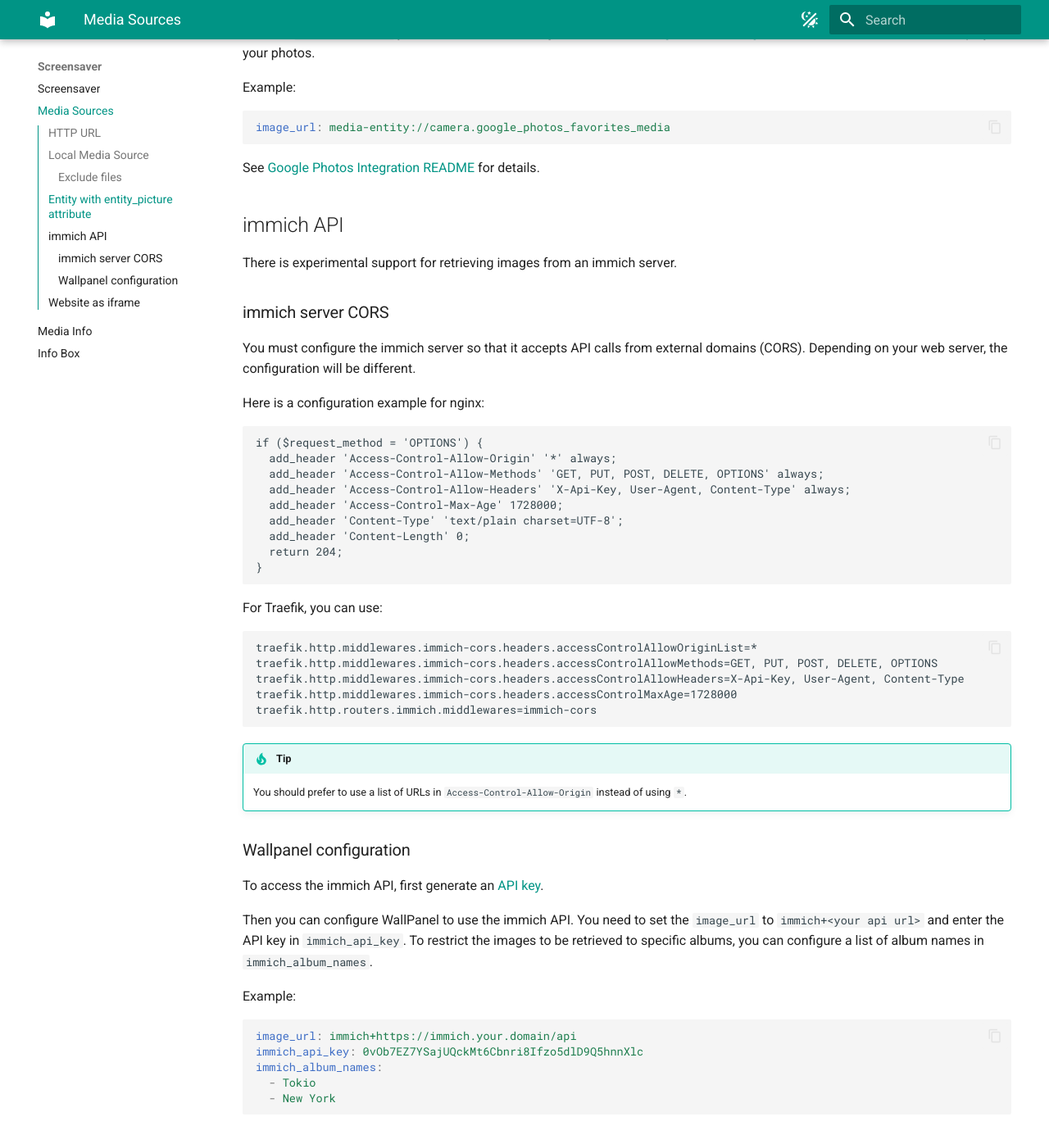
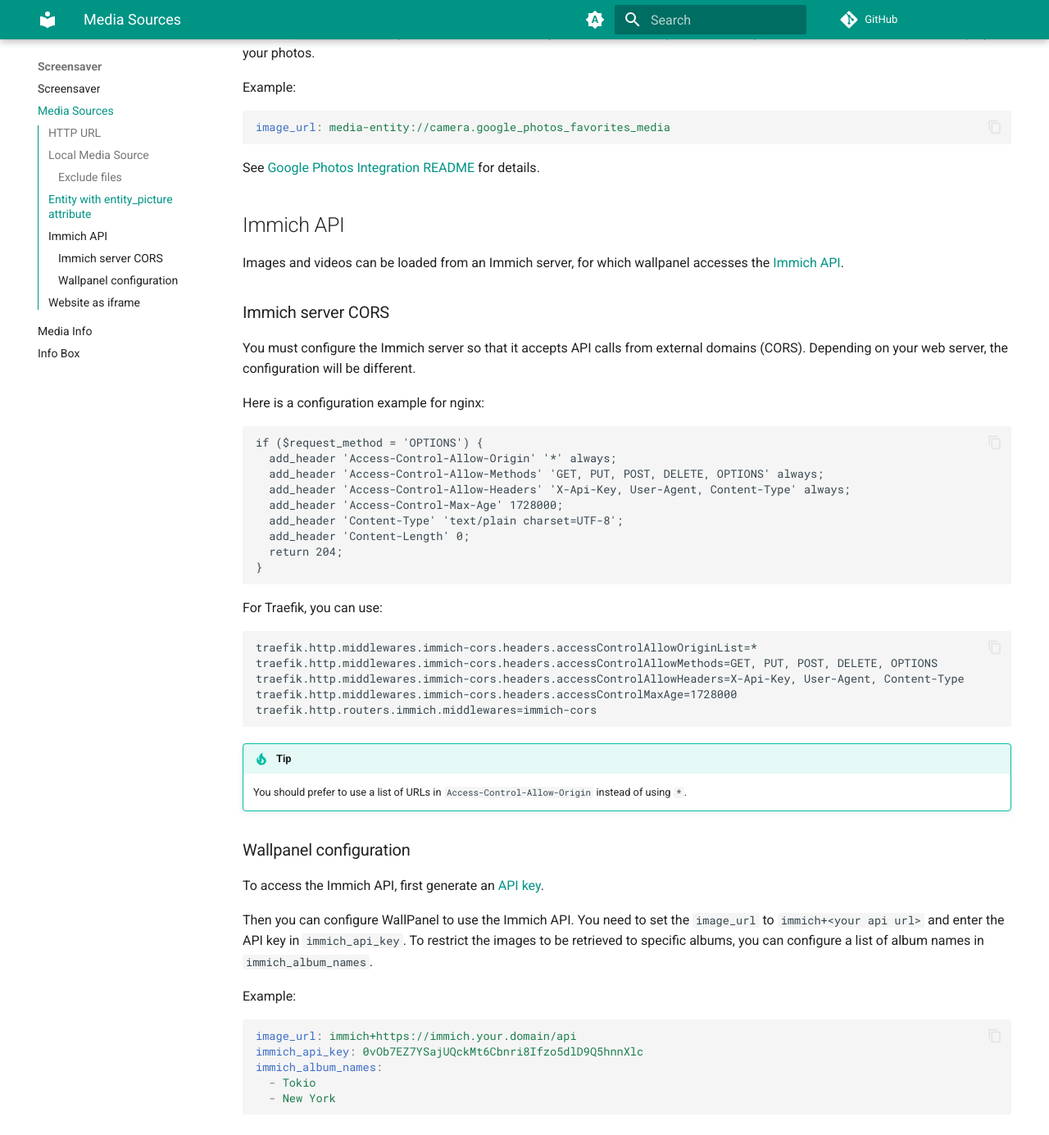
Before and after one commit to j-a-n/lovelace-wallpanel, an MkDocs documentation site: the page built from docs/media-sources.md, in a window 1280 px wide and 1400 px high, scrolled down 2101 px. Shown: the top 1385 px of the window at 82% size. Built offline with MkDocs 1.6.1 and Material for MkDocs 9.7.7, drawn with Linux system fonts in a browser that asks for light colours; comment, search, counter and statistics services are not loaded.

Commit message:
Update docs

```diff
--- a/docs/media-sources.md
+++ b/docs/media-sources.md
@@ -91,11 +91,13 @@
 
 See [Google Photos Integration README](https://github.com/Daanoz/ha-google-photos#lovelace-wall-panel) for details.
 
-## immich API
-There is experimental support for retrieving images from an immich server.
+## Immich API
+Images and videos can be loaded from an Immich server,
+for which wallpanel accesses the [Immich API](https://immich.app/docs/api/).
 
-### immich server CORS
-You must configure the immich server so that it accepts API calls from external domains (CORS).
+
+### Immich server CORS
+You must configure the Immich server so that it accepts API calls from external domains (CORS).
 Depending on your web server, the configuration will be different.
 
 Here is a configuration example for nginx:
@@ -125,9 +127,9 @@
     You should prefer to use a list of URLs in `Access-Control-Allow-Origin` instead of using `*`.
 
 ### Wallpanel configuration
-To access the immich API, first generate an [API key](https://immich.app/docs/features/command-line-interface/#obtain-the-api-key).
+To access the Immich API, first generate an [API key](https://immich.app/docs/features/command-line-interface/#obtain-the-api-key).
 
-Then you can configure WallPanel to use the immich API.
+Then you can configure WallPanel to use the Immich API.
 You need to set the `image_url` to `immich+<your api url>` and enter the API key in `immich_api_key`.
 To restrict the images to be retrieved to specific albums, you can configure a list of album names in `immich_album_names`.
 
--- a/mkdocs.yml
+++ b/mkdocs.yml
@@ -1,5 +1,6 @@
 site_name: WallPanel Documentation
 site_url: https://j-a-n.github.io/lovelace-wallpanel
+repo_url: https://github.com/j-a-n/lovelace-wallpanel
 theme:
   name: material
   features:
@@ -14,16 +15,29 @@
     - content.code.copy
   language: en
   palette:
-    - scheme: default
+    # Palette toggle for automatic mode
+    - media: "(prefers-color-scheme)"
       toggle:
-        icon: material/theme-light-dark
+        icon: material/brightness-auto
+        name: Switch to light mode
+      primary: teal
+      accent: teal
+
+    # Palette toggle for light mode
+    - media: "(prefers-color-scheme: light)"
+      scheme: default
+      toggle:
+        icon: material/brightness-7
         name: Switch to dark mode
       primary: teal
       accent: teal
-    - scheme: slate
+
+    # Palette toggle for dark mode
+    - media: "(prefers-color-scheme: dark)"
+      scheme: slate
       toggle:
-        icon: material/theme-light-dark
-        name: Switch to light mode
+        icon: material/brightness-4
+        name: Switch to system preference
       primary: teal
       accent: teal
 
```
Also changed, not shown: DEVELOPMENT.md (+1 -1 lines), README.md (+2 -1 lines), docs/index.md (+2 -1 lines).
